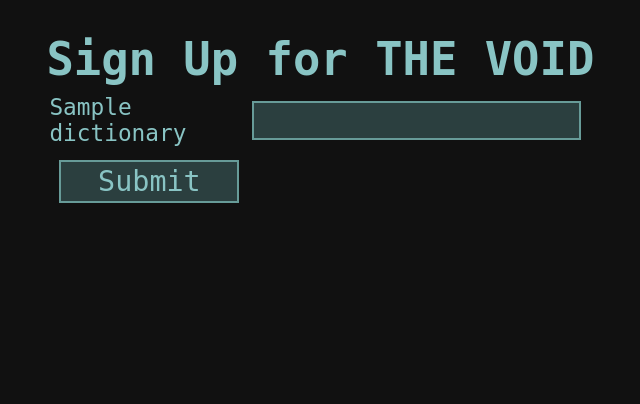
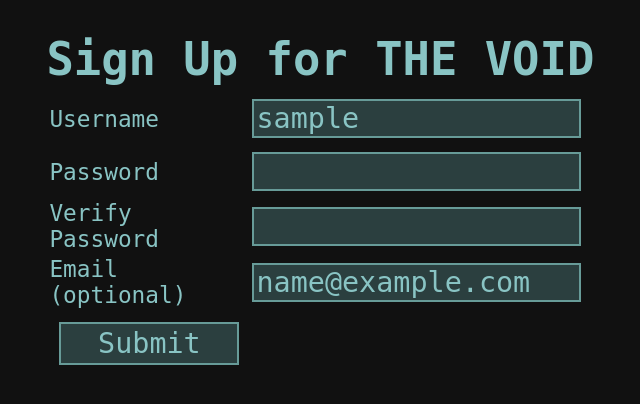
Before and after one commit to margaretlillian/user-signup, a Flask app: template templates/form.html in a window 1280 px wide. Shown: the top 404 px of the page, without its empty margins (88-728 px from the left). Run offline with Flask 2, Linux system fonts and the light colour scheme; the template is opened without the code that fills it: most values are stand-ins (such as "Sample title", 1, 10 or a date in 2020).

Commit message:
Input validation

```diff
--- a/main.py
+++ b/main.py
@@ -1,26 +1,74 @@
 from flask import Flask, request, render_template
+import html, string
 
 app = Flask(__name__)
 app.config['DEBUG'] = True
 
-
-forms = {"Username": "username",
-    "Password": "password",
-    "Verify Password": "verify",
-    "Email (optional)": "email"}
 @app.route("/")
 def index():
-    return render_template("form.html", dictionary=forms)
+    return render_template("form.html")
+
+def is_wrong_length(usr_input, min_l, max_l):
+    length = len(usr_input)
+    return length < min_l or length > max_l
+
+def bad_characters(username):
+    allowed_chars = string.ascii_letters + string.digits + "_-"
+    for char in username:
+        if char not in allowed_chars:
+            return True
+
+def is_invalid_email(email):
+    for char in email:
+        if char in " " or char not in "@":
+            return True
+
+def is_invalid_email(email):
+    if email == "":
+        return False
+    if "@" in email:
+        for char in email:
+            if char in " ":
+                return True
+            if email.count("@") > 1:
+                return True
+            if "@" in email[0] or "@" in email[-1]:
+                return True
+            if "." in char:
+                if email.index("@") > email.index("."):
+                    return True
+                if "." in email[0] or "." in email[-1]:
+                    return True
+    else:
+        return True
 
 @app.route("/", methods=['POST'])
-def hello():
-    username = request.form['username']
-    password = request.form['password']
-    verify = request.form['verify']
-    email = request.form['email']
-    if username == "" or password == "" or verify == "":
-        return render_template("form.html", dictionary=forms, error="Please enter something!!!")
-    return render_template("welcome.html", person=username)
+def validate():
+    username = html.escape(request.form['username'])
+    password = html.escape(request.form['password'])
+    verify = html.escape(request.form['verify'])
+    email = html.escape(request.form['email'])
 
+    username_error = ''
+    password_error = ''
+    email_error = ''
+    verify_error = ''
+
+    if is_wrong_length(username, 3, 20) or bad_characters(username):
+        username_error = "That's not a valid username! >:( No spaces, special characters (except _ and -), and length must be between 3 and 20 characters."
+    if is_wrong_length(password, 8, 100):
+        password_error = "Passwords must be at least 8 characters. Try again. >:("
+    if password != verify:
+        verify_error="The passwords need to match, you knob. >:("
+    if is_invalid_email(email):
+        email_error = "I refuse to accept this as a legitimate email! >:("
+
+    if not username_error and not password_error and not verify_error and not email_error:
+        return render_template("welcome.html", person=username)
+
+    else:
+        return render_template("form.html",
+    username=username, email=email,
+    username_error=username_error, password_error=password_error, verify_error=verify_error, email_error=email_error)
 
 app.run()
--- a/templates/base.html
+++ b/templates/base.html
@@ -35,13 +35,19 @@
         tr {height: 2.25em;}        }
         td.instructions {width: 20%;}
         td.entry {width: 80%;}
-        #welcome {font-size: 4em;
-        letter-spacing: 16px;
-        text-transform: uppercase;}
+        #welcome {
+            font-size: 4em;
+            letter-spacing: 16px;
+            text-transform: uppercase;
+        }
+        .error {
+            color: #f00;
+            font-weight: bold;
+        }
         </style>
         <meta charset="utf-8">
         <meta http-equiv="X-UA-Compatible" content="IE=edge">
-        <title></title>
+        <title>{% block title %} {% endblock %}</title>
         <meta name="description" content="">
         <meta name="viewport" content="width=device-width, initial-scale=1">
     </head>
--- a/templates/form.html
+++ b/templates/form.html
@@ -1,18 +1,49 @@
 {% extends "base.html" %}
+{% block title %}S I G N &nbsp;&nbsp;&nbsp;U P &nbsp;&nbsp;&nbsp;F O R &nbsp;&nbsp;&nbsp;T H E &nbsp;&nbsp;&nbsp;V O I D{% endblock %}
 {% block body %}
 <div>
 <h1>Sign Up for THE VOID</h1>
 <form method="post">
         <table>
-    {% for k, v in dictionary.items() %}
+
                 <tr>
-        <td class="instructions"><label for="{{ v }}">{{ k }}</label></td>
-        <td class="entry"><input name="{{ v }}" id="{{ v }}"
-            {% if v=="password" or v=="verify" %}type="password" {% else %}type="text"{% endif %}>
-        {% if error%}<span class="error">{{error}}</span>{% endif%}</td>
+                    <td class="instructions"><label for="username">Username</label></td>
+                    <td class="entry"><input name="username" id="username"
+                        type="text" value="{{username}}">
+                        <span class="error">{{username_error}}</span>
+
+                    </td>
                 </tr>
-    {% endfor %}
+
                 <tr>
+                    <td class="instructions"><label for="password">Password</label></td>
+                    <td class="entry"><input name="password" id="password"
+                        type="password" >
+                        <span class="error">{{password_error}}</span>
+
+                    </td>
+                </tr>
+
+                <tr>
+                    <td class="instructions"><label for="verify">Verify Password</label></td>
+                    <td class="entry"><input name="verify" id="verify"
+                        type="password" >
+                        <span class="error">{{verify_error}}</span>
+
+                    </td>
+                </tr>
+
+                <tr>
+                    <td class="instructions"><label for="email">Email (optional)</label></td>
+                    <td class="entry"><input name="email" id="email"
+                        type="text" value="{{email}}">
+                        <span class="error">{{email_error}}</span>
+
+                    </td>
+                </tr>
+
+                <tr>
+
                     <td colspan="2"><input id="submit" type="submit" value="Submit"></td>
 
                 </tr>
--- a/templates/welcome.html
+++ b/templates/welcome.html
@@ -1,4 +1,6 @@
 {% extends "base.html" %}
+{% block title %}W E L C O M E &nbsp;&nbsp;&nbsp;T O &nbsp;&nbsp;&nbsp;T H E &nbsp;&nbsp;&nbsp;V O I D{% endblock %}
+
 {% block body %}
 <div>
 <h1>YOU ARE NOW PART OF THE VOID</h1>
```
Also changed, not shown: templates/errors.html (added, +23 -0 lines), templates/form-for-loop.html (added, +26 -0 lines). Lines whose indentation alone changed are shown as unchanged.
